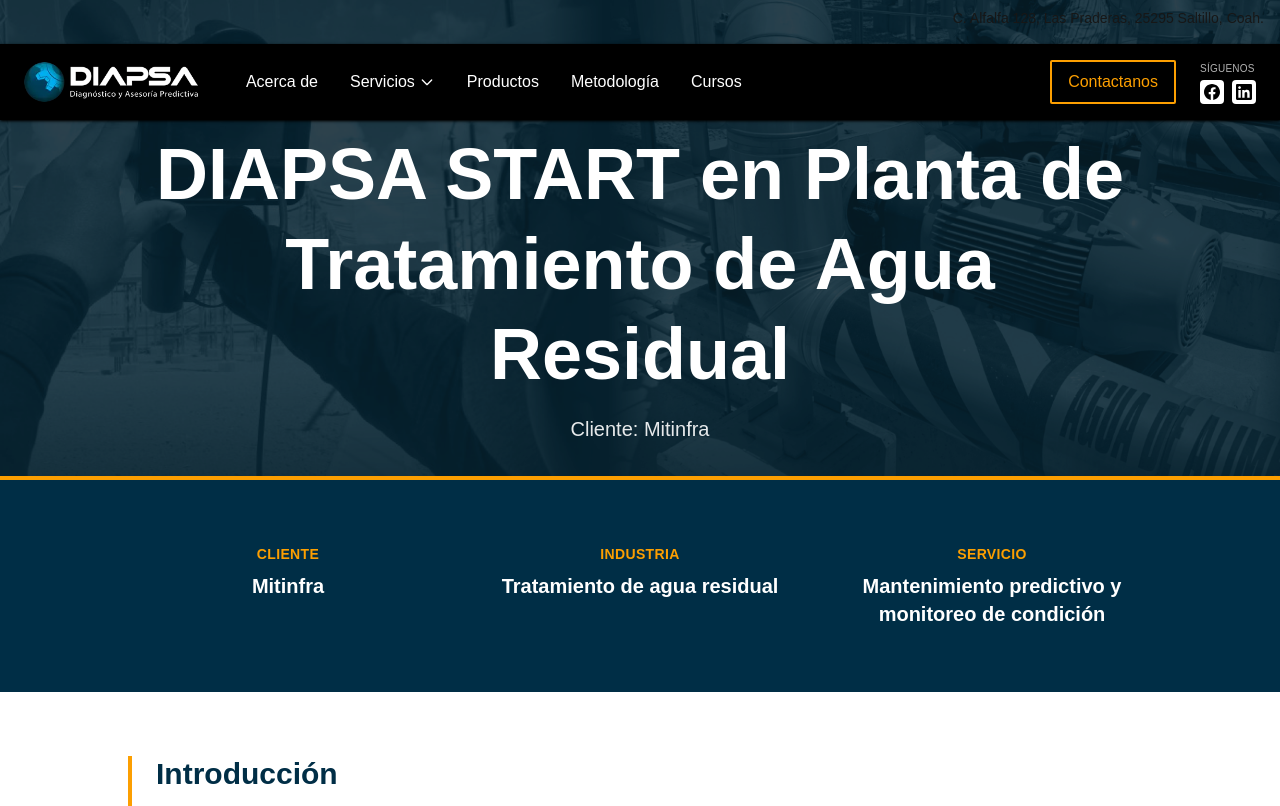
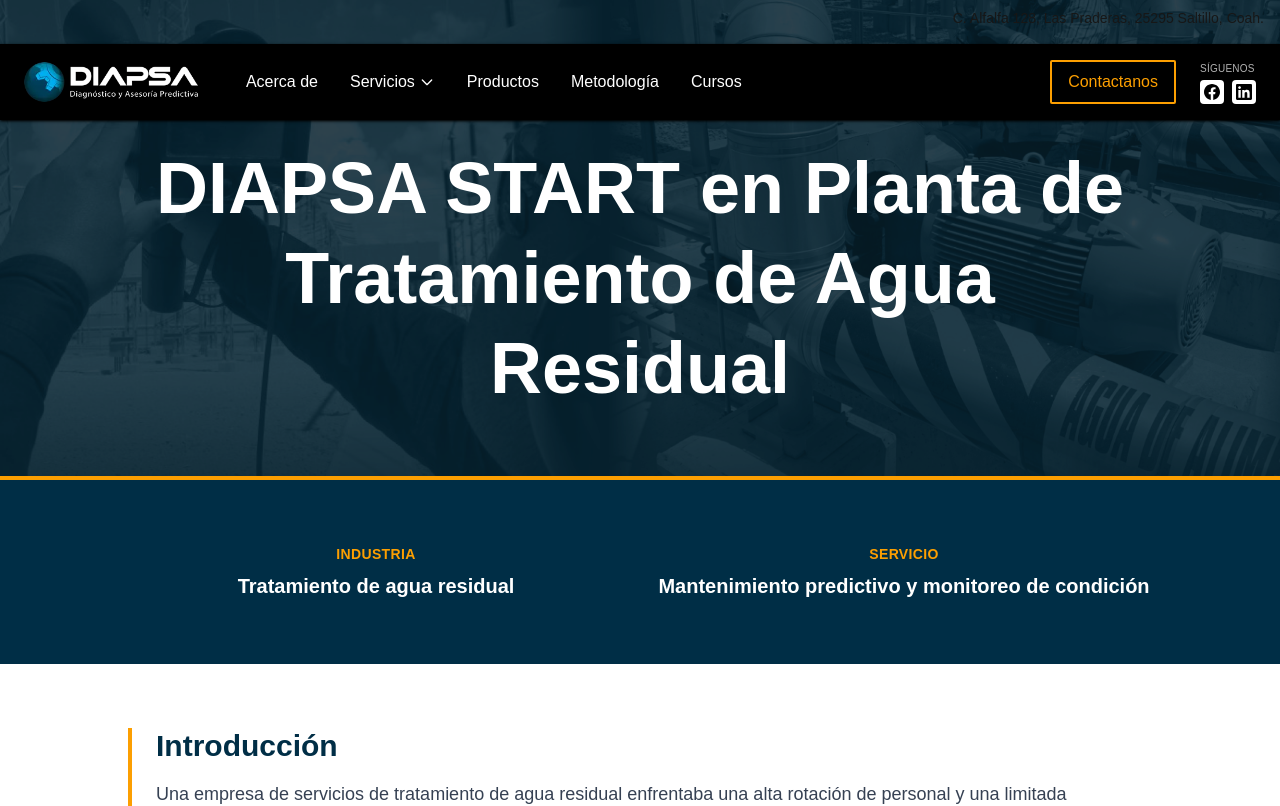
Before and after one commit to diapsa/diapsa-frontend, a Next.js app: page /casos-exito/diapsa-start-mitinfra in a window 1280 px wide. Shown: the top 806 px of the page. Built offline with nearby package versions, Linux system fonts and the light colour scheme.

Commit message:
Removing client name from success cases

```diff
--- a/app/casos-exito/[slug]/page.tsx
+++ b/app/casos-exito/[slug]/page.tsx
@@ -86,17 +86,17 @@
             <JsonLd data={breadcrumbJsonLd} />
 
             {/* Page Header */}
-            <PageHeader title={caso.title} subtitle={`Cliente: ${caso.client}`} />
+            <PageHeader title={caso.title} />
 
             {/* Hero Info Section */}
             <section className="bg-primary py-12 lg:py-16 px-6 lg:px-32">
-                <div className="max-w-7xl mx-auto grid grid-cols-1 md:grid-cols-3 gap-8">
-                    <div className="text-center">
+                <div className="max-w-7xl mx-auto grid grid-cols-1 md:grid-cols-2 gap-8">
+                    {/* <div className="text-center">
                         <p className="text-secondary text-sm font-semibold uppercase tracking-wide mb-2">
                             Cliente
                         </p>
                         <p className="text-white text-xl font-bold">{caso.client}</p>
-                    </div>
+                    </div> */}
                     <div className="text-center">
                         <p className="text-secondary text-sm font-semibold uppercase tracking-wide mb-2">
                             Industria
--- a/app/casos-exito/page.tsx
+++ b/app/casos-exito/page.tsx
@@ -73,9 +73,9 @@
                                         <h3 className="text-white text-xl font-bold leading-tight mb-3 group-hover:text-secondary transition-colors">
                                             {caso.title}
                                         </h3>
-                                        <p className="text-gray-300 text-sm">
+                                        {/* <p className="text-gray-300 text-sm">
                                             Cliente: <span className="font-semibold">{caso.client}</span>
-                                        </p>
+                                        </p> */}
                                     </div>
                                 </div>
 
```
